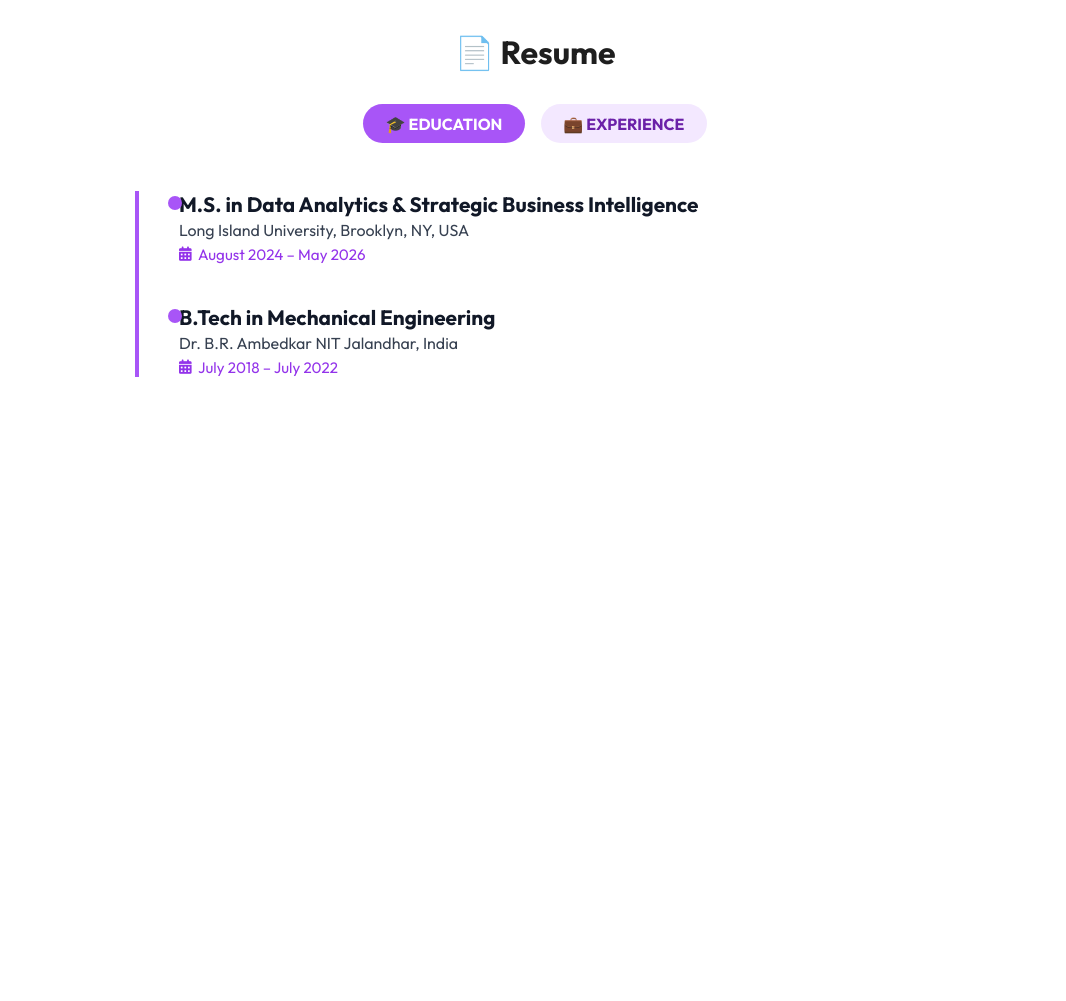
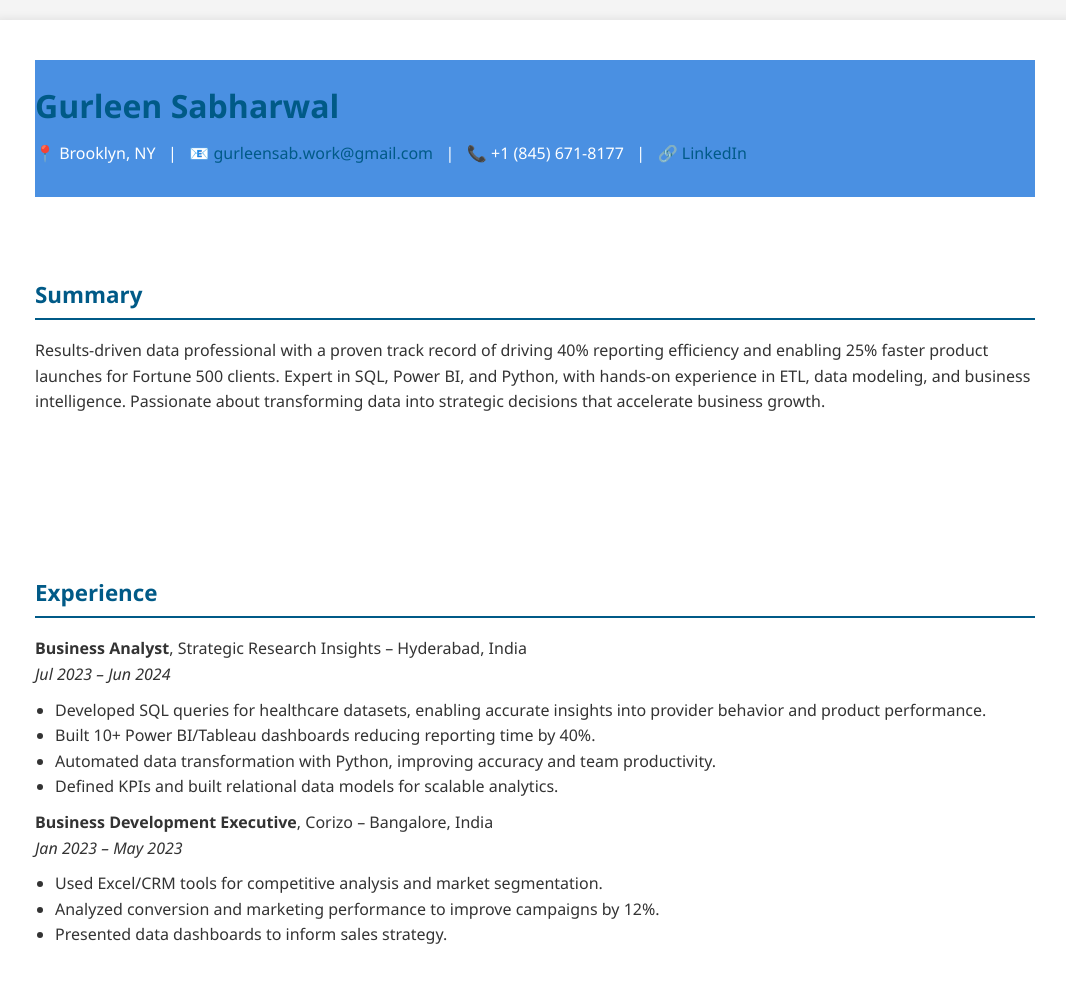
Before and after one commit to Gurleensab05-stack/Portfolio, a plain HTML site: page resume.html in a window 1280 px wide. Shown: the top 1001 px of the page, without its empty margins (105-1171 px from the left). Before the commit the page ends 800 px from the top, so only its background shows below. Drawn offline with Linux system fonts and the light colour scheme.

Commit message:
Update resume.html

```diff
--- a/resume.html
+++ b/resume.html
@@ -3,149 +3,164 @@
 <head>
   <meta charset="UTF-8" />
   <meta name="viewport" content="width=device-width, initial-scale=1.0"/>
-  <title>Rumit Patel | Resume</title>
-  <link href="https://fonts.googleapis.com/css2?family=Outfit:wght@400;600;700&display=swap" rel="stylesheet" />
-  <script src="https://kit.fontawesome.com/a076d05399.js" crossorigin="anonymous"></script>
+  <title>Gurleen Sabharwal - Resume</title>
+  <link rel="stylesheet" href="style.css" />
   <style>
-    * { margin: 0; padding: 0; box-sizing: border-box; }
     body {
-      font-family: 'Outfit', sans-serif;
+      font-family: 'Segoe UI', sans-serif;
+      background-color: #f4f4f4;
+      color: #333;
+      line-height: 1.6;
+      margin: 0;
+      padding: 20px;
+    }
+    .container {
+      max-width: 1000px;
       background: #fff;
-      color: #1f1f1f;
-      padding: 2rem;
+      margin: auto;
+      padding: 40px;
+      box-shadow: 0 0 10px rgba(0,0,0,0.1);
     }
-
-    .tabs {
+    h1, h2 {
+      color: #005a87;
+    }
+    h1 {
+      font-size: 2em;
+      margin-bottom: 5px;
+    }
+    h2 {
+      font-size: 1.4em;
+      margin-top: 40px;
+      border-bottom: 2px solid #005a87;
+      padding-bottom: 5px;
+    }
+    p, ul {
+      margin: 10px 0;
+    }
+    .section {
+      margin-bottom: 30px;
+    }
+    .two-columns {
       display: flex;
-      justify-content: center;
-      margin-bottom: 3rem;
-      gap: 1rem;
+      flex-wrap: wrap;
+      justify-content: space-between;
     }
-
-    .tab {
-      padding: 0.6rem 1.4rem;
-      background: #f3e8ff;
-      border-radius: 20px;
-      color: #6b21a8;
-      font-weight: bold;
-      cursor: pointer;
-      transition: all 0.3s ease;
+    .left, .right {
+      width: 48%;
     }
-
-    .tab.active {
-      background: #a855f7;
-      color: #fff;
+    .contact a {
+      color: #005a87;
+      text-decoration: none;
     }
-
-    .timeline {
-      position: relative;
-      margin: 0 auto;
-      max-width: 800px;
-      padding-left: 40px;
-      border-left: 4px solid #a855f7;
-    }
-
-    .timeline-item {
-      position: relative;
-      margin-bottom: 2.5rem;
-    }
-
-    .timeline-item::before {
-      content: '';
-      position: absolute;
-      left: -11px;
-      top: 5px;
-      height: 14px;
-      width: 14px;
-      background-color: #a855f7;
-      border-radius: 50%;
-    }
-
-    .timeline-item h3 {
-      font-size: 1.3rem;
-      font-weight: 700;
-      color: #111827;
-      margin-bottom: 0.2rem;
-    }
-
-    .timeline-item p {
-      font-size: 1rem;
-      color: #374151;
-      margin-bottom: 0.3rem;
-    }
-
-    .timeline-item .date {
-      font-size: 0.95rem;
-      color: #9333ea;
-      margin-top: 0.25rem;
-      display: flex;
-      align-items: center;
-      gap: 0.4rem;
-    }
-
-    .timeline-item .date i {
-      font-size: 0.9rem;
-    }
-
-    .section-title {
-      text-align: center;
-      font-size: 2rem;
-      font-weight: 900;
-      color: #1e1e1e;
-      margin-bottom: 2rem;
-    }
-
-    @media (max-width: 600px) {
-      .tab { font-size: 0.9rem; }
+    ul {
+      padding-left: 20px;
     }
   </style>
 </head>
 <body>
+  <div class="container">
+    <header>
+      <h1>Gurleen Sabharwal</h1>
+      <p class="contact">
+        📍 Brooklyn, NY &nbsp; | &nbsp;
+        📧 <a href="mailto:gurleensab.work@gmail.com">gurleensab.work@gmail.com</a> &nbsp; | &nbsp;
+        📞 +1 (845) 671-8177 &nbsp; | &nbsp;
+        🔗 <a href="https://www.linkedin.com/in/gurleen-sabharwal" target="_blank">LinkedIn</a>
+      </p>
+    </header>
 
-  <h1 class="section-title">📄 Resume</h1>
+    <section class="section">
+      <h2>Summary</h2>
+      <p>
+        Results-driven data professional with a proven track record of driving 40% reporting efficiency and enabling 25% faster product launches for Fortune 500 clients.
+        Expert in SQL, Power BI, and Python, with hands-on experience in ETL, data modeling, and business intelligence. Passionate about transforming data into strategic decisions
+        that accelerate business growth.
+      </p>
+    </section>
 
-  <div class="tabs">
-    <div class="tab active" onclick="switchTab('education')">🎓 EDUCATION</div>
-    <div class="tab" onclick="switchTab('experience')">💼 EXPERIENCE</div>
+    <section class="section">
+      <h2>Experience</h2>
+      <div>
+        <strong>Business Analyst</strong>, Strategic Research Insights – Hyderabad, India<br>
+        <em>Jul 2023 – Jun 2024</em>
+        <ul>
+          <li>Developed SQL queries for healthcare datasets, enabling accurate insights into provider behavior and product performance.</li>
+          <li>Built 10+ Power BI/Tableau dashboards reducing reporting time by 40%.</li>
+          <li>Automated data transformation with Python, improving accuracy and team productivity.</li>
+          <li>Defined KPIs and built relational data models for scalable analytics.</li>
+        </ul>
+
+        <strong>Business Development Executive</strong>, Corizo – Bangalore, India<br>
+        <em>Jan 2023 – May 2023</em>
+        <ul>
+          <li>Used Excel/CRM tools for competitive analysis and market segmentation.</li>
+          <li>Analyzed conversion and marketing performance to improve campaigns by 12%.</li>
+          <li>Presented data dashboards to inform sales strategy.</li>
+        </ul>
       </div>
+    </section>
 
-  <!-- ========== EDUCATION ========== -->
-  <div id="education" class="timeline">
-    <div class="timeline-item">
-      <h3>M.S. in Data Analytics & Strategic Business Intelligence</h3>
-      <p>Long Island University, Brooklyn, NY, USA</p>
-      <div class="date"><i class="fas fa-calendar-alt"></i> August 2024 – May 2026</div>
+    <section class="section">
+      <h2>Projects</h2>
+      <div>
+        <strong>Market Segmentation – Novartis</strong><br>
+        Strategic Research Insights, Hyderabad, India
+        <ul>
+          <li>Led segmentation project supporting new pharmaceutical launch.</li>
+          <li>Performed clustering using SPSS/SQL on survey data from 500+ healthcare professionals.</li>
+          <li>Enriched insights with secondary datasets and visualized via Tableau dashboards.</li>
+        </ul>
+
+        <strong>Sales Data Analysis – Capstone</strong><br>
+        <ul>
+          <li>Analyzed multi-dimensional sales data using advanced SQL.</li>
+          <li>Created interactive Power BI dashboards with drill-throughs and KPIs.</li>
+          <li>Automated ETL and reporting workflows to reduce effort by 40%.</li>
+        </ul>
       </div>
-    <div class="timeline-item">
-      <h3>B.Tech in Mechanical Engineering</h3>
-      <p>Dr. B.R. Ambedkar NIT Jalandhar, India</p>
-      <div class="date"><i class="fas fa-calendar-alt"></i> July 2018 – July 2022</div>
+    </section>
+
+    <section class="section">
+      <h2>Education</h2>
+      <div class="two-columns">
+        <div class="left">
+          <strong>MS in Data Analytics and Strategic Business Intelligence</strong><br>
+          Long Island University, Brooklyn, NY<br>
+          <em>2024 – 2026</em>
+        </div>
+        <div class="right">
+          <strong>B.Tech, Engineering</strong><br>
+          NIT Jalandhar, Punjab, India<br>
+          <em>2019 – 2023</em>
         </div>
       </div>
+    </section>
 
-  <!-- ========== EXPERIENCE ========== -->
-  <div id="experience" class="timeline" style="display: none;">
-    <div class="timeline-item">
-      <h3>Business Analyst</h3>
-      <p>Strategic Research Insights, Hyderabad, India</p>
-      <div class="date"><i class="fas fa-calendar-alt"></i> Jul 2023 – Jun 2024</div>
+    <section class="section">
+      <h2>Skills</h2>
+      <p>
+        SQL, Python, Power BI, Tableau, Excel, SPSS, Data Cleaning, Data Modeling, ETL, KPI Tracking, Dashboard Development, Statistical Analysis
+      </p>
+    </section>
+
+    <section class="section">
+      <h2>Certifications</h2>
+      <ul>
+        <li>Google Data Analytics Professional Certificate</li>
+        <li>AWS Certified Cloud Practitioner</li>
+        <li>Advanced SQL for Data Analysis</li>
+        <li>Microsoft Power BI | Tableau Bootcamp | Python for Data Science</li>
+      </ul>
+    </section>
+
+    <section class="section">
+      <h2>Achievements</h2>
+      <ul>
+        <li>“Budding Star” Award – Strategic Research Insights</li>
+        <li>Winner, National Hackathon – NIT Jalandhar</li>
+        <li>Class 12 Academic Board Topper</li>
+      </ul>
+    </section>
   </div>
-    <div class="timeline-item">
-      <h3>Business Development Executive</h3>
-      <p>Corizo, Bangalore, India</p>
-      <div class="date"><i class="fas fa-calendar-alt"></i> Jan 2023 – May 2023</div>
-    </div>
-  </div>
-
-  <script>
-    function switchTab(tabName) {
-      document.querySelectorAll('.tab').forEach(tab => tab.classList.remove('active'));
-      document.querySelector(`.tab[onclick="switchTab('${tabName}')"]`).classList.add('active');
-
-      document.getElementById('education').style.display = (tabName === 'education') ? 'block' : 'none';
-      document.getElementById('experience').style.display = (tabName === 'experience') ? 'block' : 'none';
-    }
-  </script>
-
 </body>
 </html>
```
Lines whose indentation alone changed are shown as unchanged.
